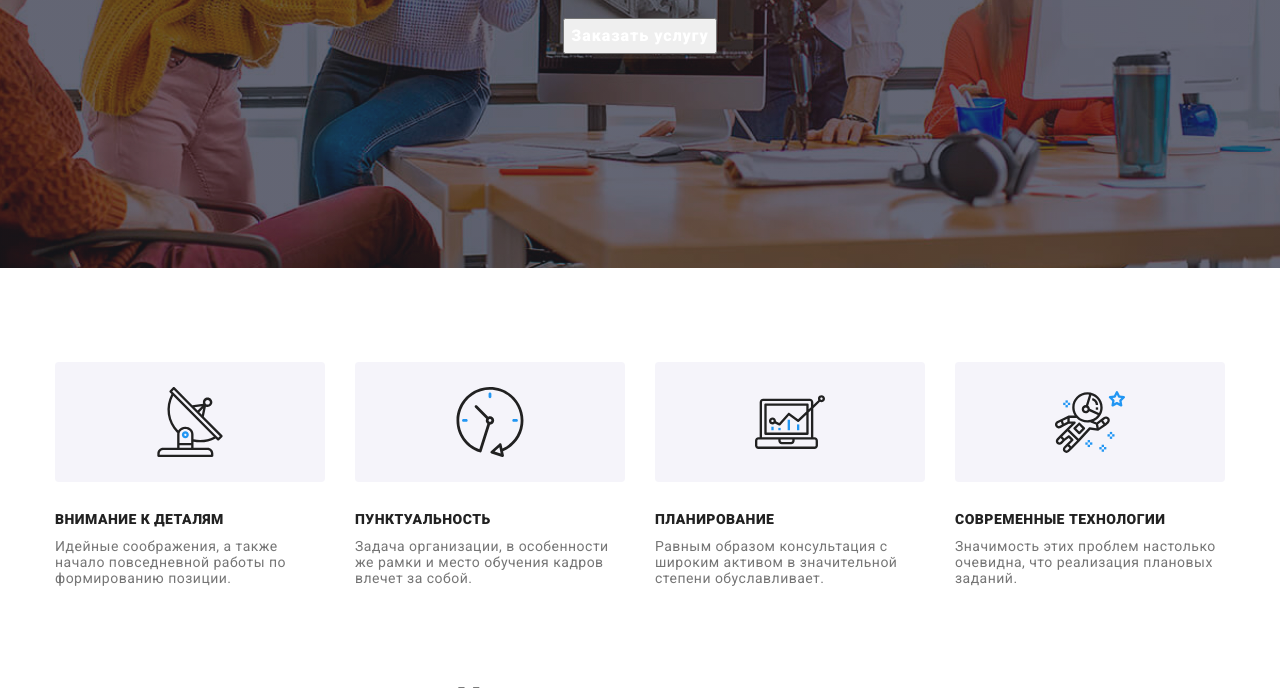
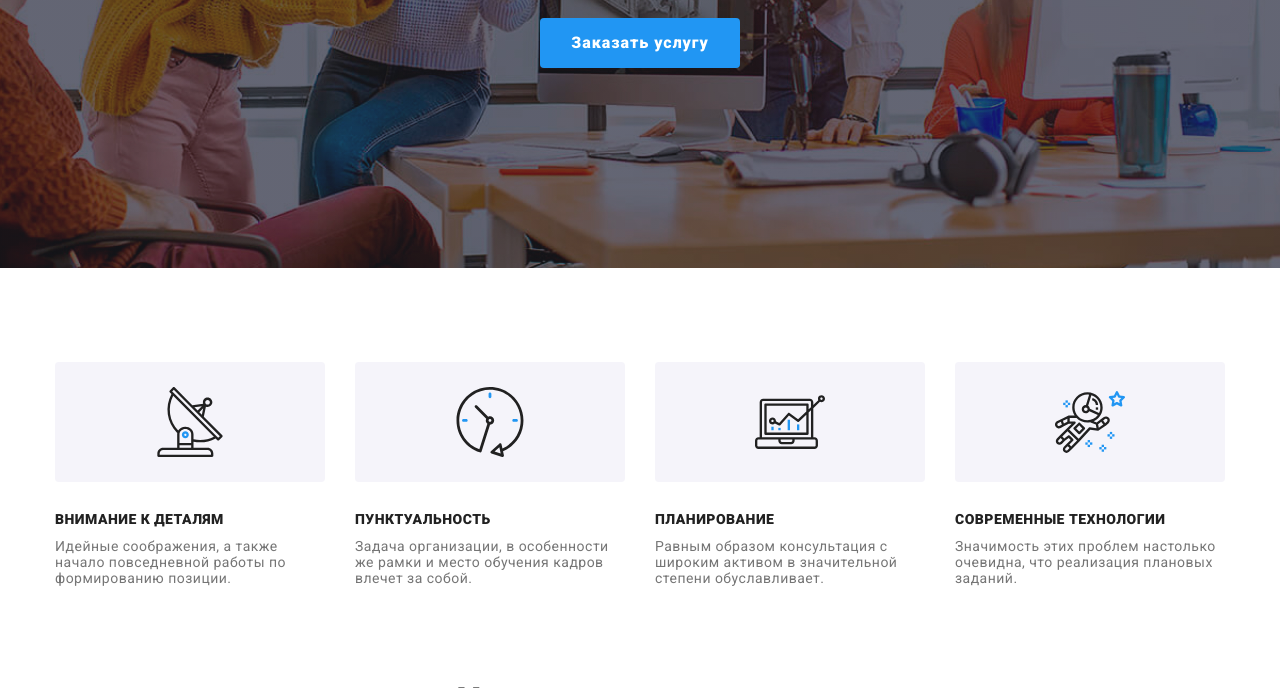
Before and after one commit to MarynaSavonenko/goithw4, a plain HTML site: page index.html in a window 1280 px wide. Shown: the part 412-1100 px from the top of the page. Drawn offline with nearby package versions, Linux system fonts and the light colour scheme.

Commit message:
Update styles.css

```diff
--- a/css/styles.css
+++ b/css/styles.css
@@ -295,17 +295,21 @@ display: block;
 
 .adress:hover, .adress:focus{color: var(--accent-color);}
 .hero__button{
-
+  border: none;
+  min-height: 50px;
+  min-width: 200px;
+  border-radius: 4px;
   font-weight: 700;
   font-size: 16px;
-  line-height: 30px;
+  line-height: 1.875em;
   display: block;
   align-items: center;
   text-align: center;
   letter-spacing: 0.06em;
   margin-right: auto;
   margin-left: auto;
-  color: #FFFFFF;
+  color: var(--background-body-color);
+  background-color: var(--accent-color);\
 
 }
 .button-portfolio{background-color: #F5F4FA; color: var(--titlo-text-color);}
```
